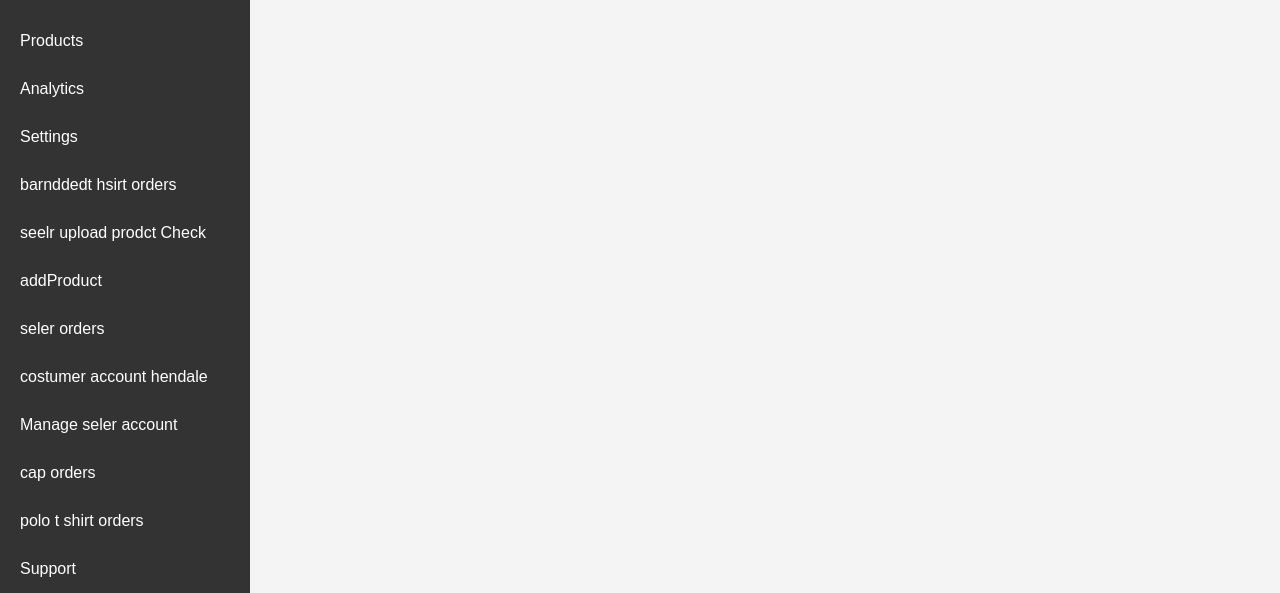
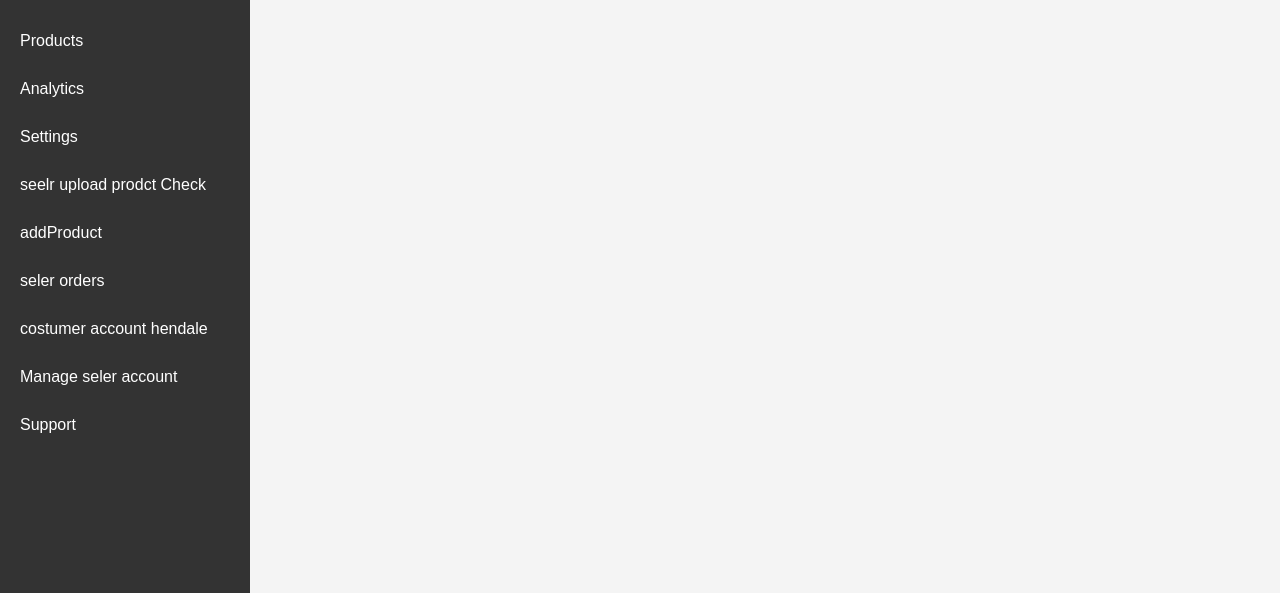
Before and after one commit to yasuprint/yasuprint.shoping, a plain HTML site: page indexpenal.html in a window 1280 px wide. Shown: the part 207-800 px from the top of the page. Drawn offline with Linux system fonts and the light colour scheme.

Commit message:
Update indexpenal.html

```diff
--- a/indexpenal.html
+++ b/indexpenal.html
@@ -85,14 +85,12 @@
   <a href="#">Products</a>
   <a href="#">Analytics</a>
   <a href="#">Settings</a>
-  <a href="barnddedtisrtorderpenal.html">barnddedt hsirt orders</a>
   <a href="seelrprodctupldpenaladmin.html">seelr upload prodct Check</a>
   <a href="adminaddordersadd.html">addProduct</a>
   <a href="costumerserprodctaddpenal.html">seler orders</a>
   <a href="accounthandell.html">costumer account hendale</a>
   <a href="costuemrrgsitersellpenal.html">Manage seler account</a>
-  <a href="caporderpenal.html">cap orders</a>
-  <a href="polotshiertpenal.html">polo t shirt orders</a>
+
   <a href="#">Support</a>
 </div>
 
```
